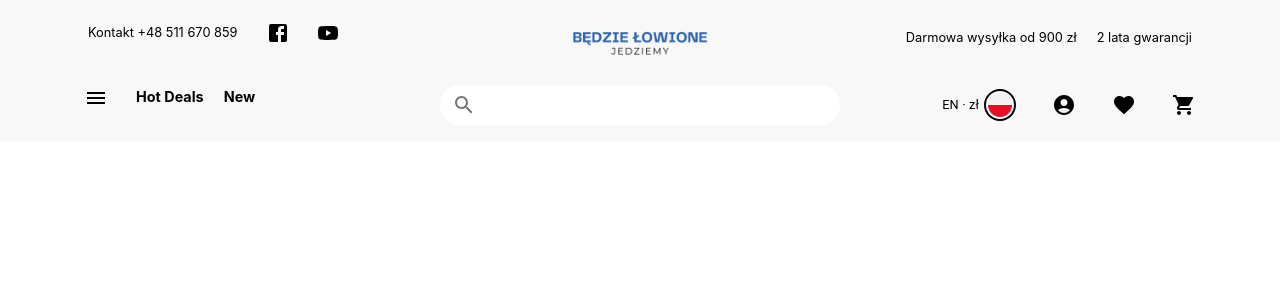
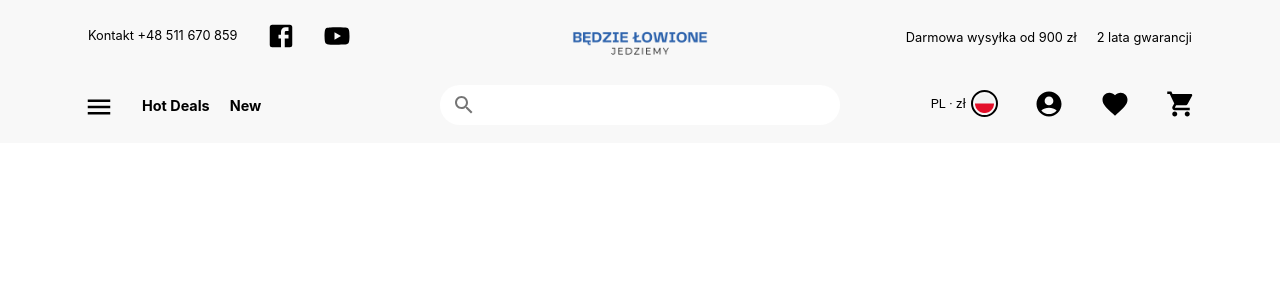
Before and after one commit to RafalGontarski/MyShop-frontend, a React (Create React App) app: page / in a window 1280 px wide. Shown: the top 300 px of the page. Built offline with nearby package versions, Linux system fonts and the light colour scheme.

Commit message:
fix_MSH-5/languager_drawer_typography_and_hover_style

```diff
--- a/src/App.tsx
+++ b/src/App.tsx
@@ -1,12 +1,10 @@
 import React from 'react';
-import Navbar2 from './components/navbar/Navbar2';
-import CategoryMenu from "./components/navbar/CategoryMenu";
+import Navbar from './components/navbar/Navbar';
+
 const App = () => {
     return (
         <div>
-            <Navbar2 />
-            {/*<CategoryMenu />*/}
-            {/* reszta Twojej aplikacji */}
+            <Navbar />
         </div>
     );
 }
--- a/src/components/links/link/CountryLink.tsx
+++ b/src/components/links/link/CountryLink.tsx
@@ -18,7 +18,7 @@ const CountryLink: React.FC<CountryLinkProps> = ({ label, selected, onClick }) =
             onClick={onClick}
         >
             {label}
-            {selected && <CheckIcon />}
+            {selected && <CheckIcon style={{ width: 17, height: 17 }}/>}
         </Country>
     );
 };
--- a/src/components/links/link/FlagCountryLink.tsx
+++ b/src/components/links/link/FlagCountryLink.tsx
@@ -1,5 +1,4 @@
 import React from 'react';
-import FlagIcon from '@mui/icons-material/Flag';
 import CheckIcon from '@mui/icons-material/Check';
 import { FlagCountry } from './links.styles';
 
@@ -22,7 +21,7 @@ const FlagCountryLink: React.FC<FlagCountryLinkProps> = ({ href, label, selected
         >
             <img src={flag} alt="Flag" width="32" height="24"/>
             {label}
-            {selected && <CheckIcon />}
+            {selected && <CheckIcon style={{ width: 17, height: 17 }}/>}
         </FlagCountry>
     );
 };
--- a/src/components/navbar/Navbar2.tsx
+++ b/src/components/navbar/Navbar.tsx
@@ -44,12 +44,24 @@ const useStyles = makeStyles((theme) => ({
     iconContainer: {
         borderRadius: '50%',
         border: '0.15rem solid black',
-        width: '28px',
-        height: '28px',
+        width: '23px',
+        height: '23px',
         backgroundColor: '#F8F8F8',
         display: 'flex',
         justifyContent: 'center',
         alignItems: 'center',
+        marginLeft: '5px',
+    },
+    hoverEffect: {
+        '&:hover $iconContainer': {
+            borderColor: '#008000',
+        },
+        '&:hover $hoverText': {
+            color: '#008000',
+        },
+    },
+    hoverText: {
+        marginRight: '5px',
     },
 }));
 const Navbar = () => {
@@ -59,7 +71,7 @@ const Navbar = () => {
     const [profileDrawerOpen, setProfileDrawerOpen] = useState(false);
     const [registrationDrawerOpen, setRegistrationDrawerOpen] = React.useState(false);
     const [languageDrawerOpen, setLanguageDrawerOpen] = React.useState(false);
-    const [languageCode, setLanguageCode] = useState('EN');
+    const [languageCode, setLanguageCode] = useState('PL');
     const [countryCode, setCountryCode] = useState('pl');
     const [currencyCode, setCurrencyCode] = useState('zł');
     const [selectedCurrencySymbol, setSelectedCurrencySymbol] = useState<string>('zł');
@@ -105,26 +117,26 @@ const Navbar = () => {
     let countryIcon;
     switch (countryCode) {
         case 'pl':
-            countryIcon = <img src={PolishIcon} alt="Poland" width={24} height={24}/>;
+            countryIcon = <img src={PolishIcon} alt="Poland" width={19} height={19}/>;
             break;
         case 'en':
-            countryIcon = <img src={UnitedKingdomIcon} alt="England" width={24} height={24}/>;
+            countryIcon = <img src={UnitedKingdomIcon} alt="England" width={19} height={19}/>;
             break;
         case 'de':
-            countryIcon = <img src={DeutschlandIcon} alt="Germany" width={24} height={24}/>;
+            countryIcon = <img src={DeutschlandIcon} alt="Germany" width={19} height={19}/>;
             break;
         case 'fr':
-            countryIcon = <img src={FranceIcon} alt="France" width={24} height={24}/>;
+            countryIcon = <img src={FranceIcon} alt="France" width={19} height={19}/>;
             break;
         case 'it':
-            countryIcon = <img src={ItalyIcon} alt="Italy" width={24} height={24}/>;
+            countryIcon = <img src={ItalyIcon} alt="Italy" width={19} height={19}/>;
             break;
         case 'ua':
-            countryIcon = <img src={UcraineIcon} alt="Ucraine" width={24} height={24}/>;
+            countryIcon = <img src={UcraineIcon} alt="Ucraine" width={19} height={19}/>;
             break;
         // Dodaj tutaj inne przypadki dla innych krajów
         default:
-            countryIcon = <img src={PolishIcon} alt="Poland" width={24} height={24}/>;
+            countryIcon = <img src={PolishIcon} alt="Poland" width={19} height={19}/>;
     }
 
     const handleClick = (event: React.MouseEvent<HTMLButtonElement>) => {
@@ -216,7 +228,7 @@ const Navbar = () => {
                                         onMouseOver={(event) => {event.currentTarget.style.color = '#008000'}}
                                         onMouseOut={(event) => {event.currentTarget.style.color = '#000'}}
                                     >
-                                        Kontakt   +48 511 670 859
+                                        Kontakt +48 511 670 859
                                     </Link>
                                     <IconButton
                                         edge="end"
@@ -226,7 +238,7 @@ const Navbar = () => {
                                         onMouseOut={(event) => {event.currentTarget.style.color = '#000'}}
                                         disableRipple
                                     >
-                                        <FacebookIcon style={{ fontSize: isSmallScreenForIconSize ? 20 : 24 }}/>
+                                        <FacebookIcon style={{ fontSize: isSmallScreenForIconSize ? 20 : 30 }}/>
                                     </IconButton>
                                     <IconButton
                                         edge="end"
@@ -236,7 +248,7 @@ const Navbar = () => {
                                         onMouseOut={(event) => {event.currentTarget.style.color = '#000'}}
                                         disableRipple
                                     >
-                                        <YouTubeIcon style={{ fontSize: isSmallScreenForIconSize ? 20 : 24 }}/>
+                                        <YouTubeIcon style={{ fontSize: isSmallScreenForIconSize ? 20 : 30 }}/>
                                     </IconButton>
                                     {!isSmallScreenForInstagram && (
                                     <IconButton
@@ -247,7 +259,7 @@ const Navbar = () => {
                                         onMouseOut={(event) => {event.currentTarget.style.color = '#000'}}
                                         disableRipple
                                     >
-                                        <InstagramIcon />
+                                        <InstagramIcon style={{ fontSize: isSmallScreenForIconSize ? 20 : 30 }}/>
                                     </IconButton>
                                     )}
                                     {!isSmallScreenForLink && (
@@ -259,7 +271,7 @@ const Navbar = () => {
                                             onMouseOut={(event) => {event.currentTarget.style.color = '#000'}}
                                             disableRipple
                                         >
-                                            <TikTokIcon />
+                                            <TikTokIcon style={{ fontSize: isSmallScreenForIconSize ? 20 : 30 }}/>
                                         </IconButton>
                                     )}
                                 </div>
@@ -276,7 +288,7 @@ const Navbar = () => {
                                         disableRipple
                                         onClick={handleMenuDrawerOpen}
                                     >
-                                        <MenuIcon style={{ fontSize: isSmallScreenForIconSize ? 20 : 24 }}/>
+                                        <MenuIcon style={{ fontSize: isSmallScreenForIconSize ? 20 : 30 }}/>
                                     </IconButton>
                                     <TemporaryDrawer open={menuDrawerOpen} onClose={handleMenuDrawerClose} />
                                     <Link
@@ -449,17 +461,14 @@ const Navbar = () => {
                                             fontSize: isSmallScreenForIconSize ? '0.6rem' : '0.8rem',
                                         }}
                                         aria-label="profile"
-                                        onMouseOver={(event) => {event.currentTarget.style.color = '#008000'}}
-                                        onMouseOut={(event) => {event.currentTarget.style.color = '#000'}}
                                         disableRipple
                                         onClick={handleLanguageDrawerOpen}
+                                        className={classes.hoverEffect}
                                     >
                                         <Typography
                                             variant="body1"
-                                            style={{
-                                                marginRight: '5px',
-                                                fontSize: isSmallScreenForIconSize ? '0.6rem' : '0.8rem',
-                                            }}
+                                            className={classes.hoverText}
+                                            fontStyle={{ fontSize: isSmallScreenForIconSize ? '0.6rem' : '0.8rem', }}
                                         >
                                             {`${languageCode} · ${selectedCurrencySymbol}  `}
                                         </Typography>
@@ -480,7 +489,7 @@ const Navbar = () => {
                                         disableRipple
                                         onClick={handleProfileDrawerOpen}
                                     >
-                                        <AccountCircle style={{ fontSize: isSmallScreenForIconSize ? 20 : 24 }}/>
+                                        <AccountCircle style={{ fontSize: isSmallScreenForIconSize ? 20 : 30 }}/>
                                     </IconButton>
                                     {/*<ProfileDrawer open={profileDrawerOpen} onClose={handleProfileDrawerClose} />*/}
                                     <LanguageDrawer
@@ -518,7 +527,7 @@ const Navbar = () => {
                                         onMouseOut={(event) => {event.currentTarget.style.color = '#000'}}
                                         disableRipple
                                     >
-                                        <FavoriteIcon style={{ fontSize: isSmallScreenForIconSize ? 20 : 24 }}/>
+                                        <FavoriteIcon style={{ fontSize: isSmallScreenForIconSize ? 20 : 30 }}/>
                                     </IconButton>
                                     <IconButton
                                         edge="end"
@@ -528,7 +537,7 @@ const Navbar = () => {
                                         onMouseOut={(event) => {event.currentTarget.style.color = '#000'}}
                                         disableRipple
                                     >
-                                        <ShoppingCartIcon style={{ fontSize: isSmallScreenForIconSize ? 20 : 24 }}/>
+                                        <ShoppingCartIcon style={{ fontSize: isSmallScreenForIconSize ? 20 : 30 }}/>
                                     </IconButton>
                                 </div>
                             </div>
```
Also changed, not shown: src/components/links/link/links.styles.ts (+12 -5 lines), src/components/navbar/drawer/LanguageDrawer.tsx (+60 -37 lines).
